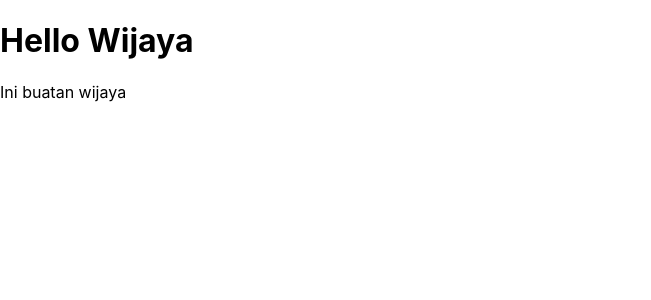
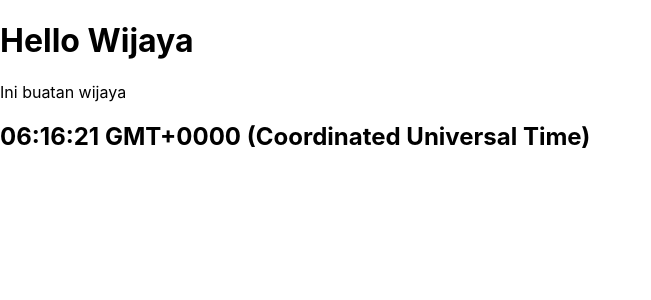
Before and after one commit to Wijayaac/react-js-basic, a React (Create React App) app: page / in a window 1280 px wide. Shown: the top 300 px of the page, without its empty margins (0-651 px from the left). Built offline with nearby package versions, Linux system fonts and the light colour scheme.

Commit message:
component lifecycle

```diff
--- a/src/App.js
+++ b/src/App.js
@@ -1,5 +1,6 @@
 import React, { Component } from 'react';
 import Header from './component/Header';
+import Container from './component/Container';
 
 
 class App extends Component {
@@ -11,6 +12,7 @@ class App extends Component {
     return (
       <div>
         <Header title="Hello Wijaya" subTitle="Ini buatan wijaya" />
+        <Container />
       </div>
     );
   }
--- /dev/null
+++ b/src/component/Container.js
@@ -0,0 +1,27 @@
+import React, { Component } from 'react';
+
+class Container extends Component {
+    constructor(props) {
+        super(props);
+        this.state = {
+            now: new Date()
+        }
+    }
+    componentDidMount() {
+        this.timerID = setInterval(() => {
+            this.setState({ now: new Date() });
+        }, 1000);
+    }
+    componentWillUnmount() {
+        clearInterval(this.timerID);
+    }
+
+    render() {
+        return (
+            <div>
+                <h2>{this.state.now.toTimeString()}</h2>
+            </div>
+        );
+    }
+}
+export default Container;
--- a/src/component/Header.js
+++ b/src/component/Header.js
@@ -4,6 +4,15 @@ class Header extends Component {
     // eslint-disable-next-line no-useless-constructor
     constructor(props) {
         super(props);
+    }
+    componentWillMount() {
+        console.log("Component will mount");
+    }
+    componentDidMount() {
+        console.log("component did mount")
+    }
+    componentWillUnmount() {
+        console.log("component will unmount");
     }
 
     render() {
```
Also changed, not shown: 1 other file (tests, documents, lock files or other folders).
